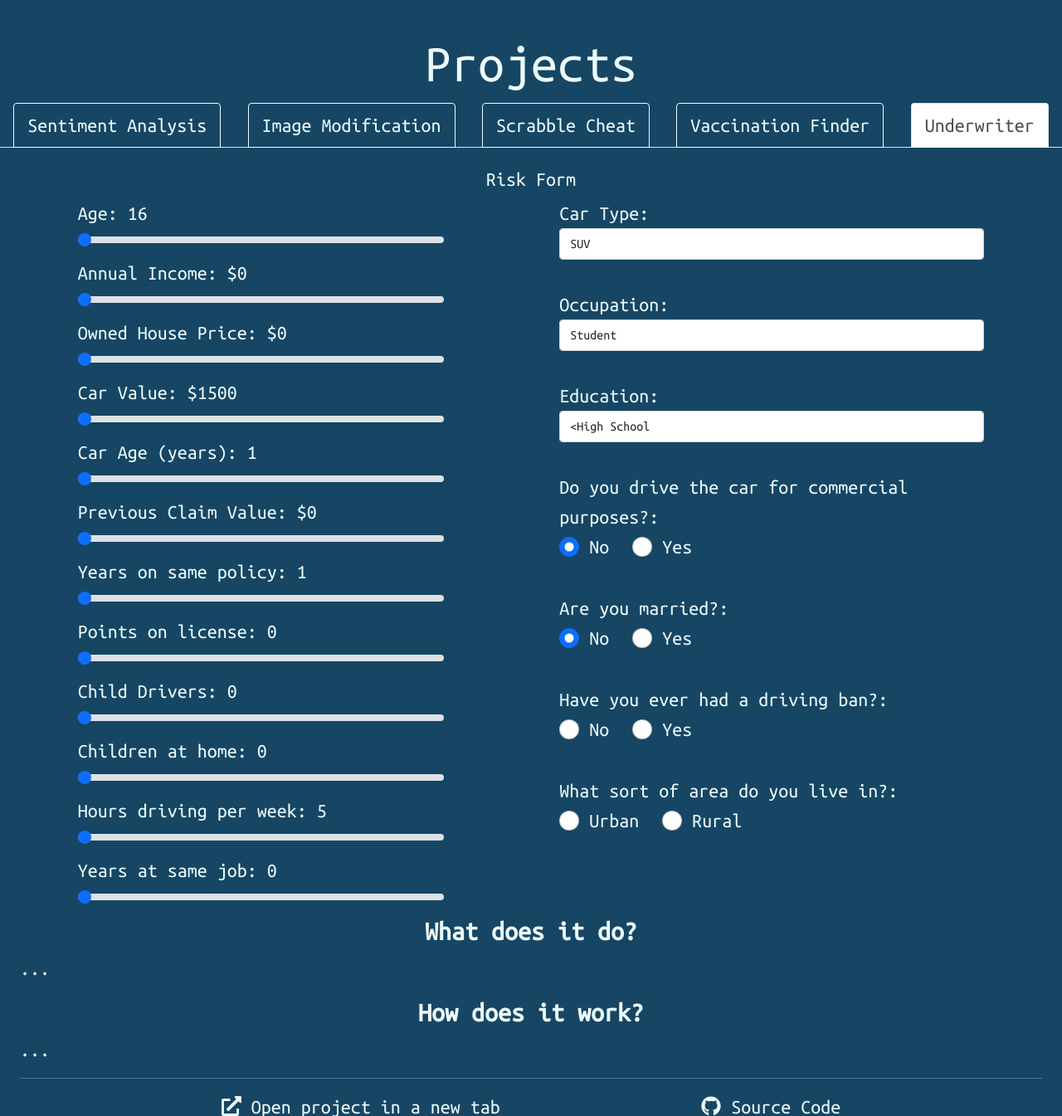
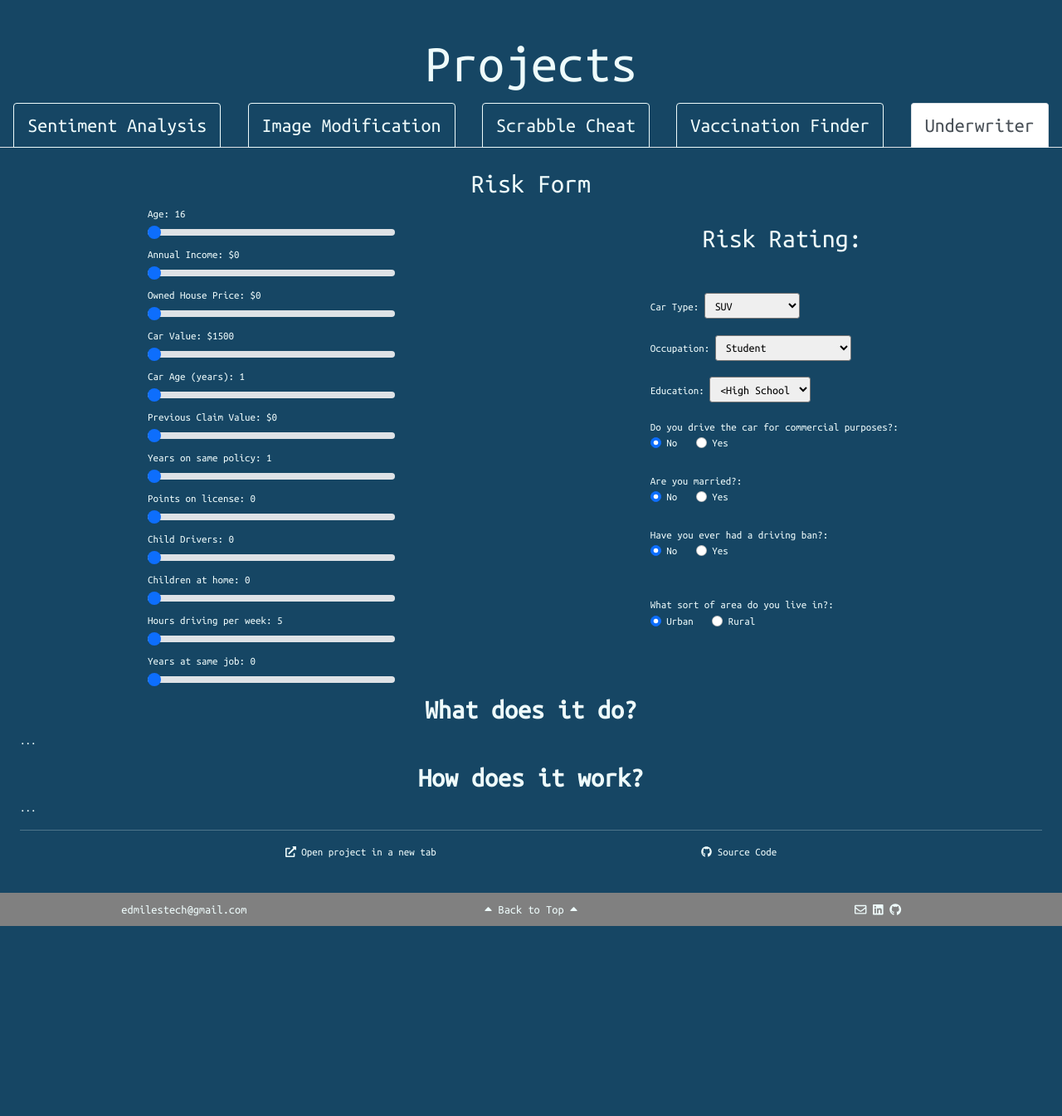
Before and after one commit to ed100miles/FlaskPortfolioSite, a Flask app: template app/templates/index.html in a window 1280 px wide, after a click on "Underwriter". Shown: the part 2303-3648 px from the top of the page at 83% size. After the commit the page ends 3419 px from the top, so only its background shows below. Run offline with Flask 2, Linux system fonts and the light colour scheme; the template is opened without the code that fills it, so the values that code supplies are empty; parts of the project's set-up code (start-up, migrations or seed data) failed here and were passed over; some web fonts are replaced.

Commit message:
uw touch events, styling changes.

```diff
--- a/app/static/css/style.css
+++ b/app/static/css/style.css
@@ -517,4 +517,24 @@ body h4 {
   width: 80vw;
   border-radius: 5px;
 }
+
+.uw-div {
+  font-size: small;
+}
+
+.uw-div h2 {
+  text-align: center;
+}
+
+.uw-div label {
+  font-size: small;
+}
+
+.uw-div #risk_form {
+  display: -webkit-box;
+  display: -ms-flexbox;
+  display: flex;
+  -ms-flex-pack: distribute;
+      justify-content: space-around;
+}
 /*# sourceMappingURL=style.css.map */
--- a/app/static/css/style.scss
+++ b/app/static/css/style.scss
@@ -402,3 +402,19 @@ $square-hover-bg: rgb(72, 100, 44);
     width: 80vw;
     border-radius: 5px;
 }
+
+// Underwriter:
+
+.uw-div{
+    font-size: small;
+    h2{
+        text-align: center;
+    }
+    label{
+        font-size: small;
+    }
+    #risk_form{
+        display: flex;
+        justify-content: space-around;
+    }
+}
--- a/app/static/js/app.js
+++ b/app/static/js/app.js
@@ -117,14 +117,11 @@ function get_risk(){
     })
     .then(function(response){
         response.json().then(function(data){
-            console.log(data)
             let risk_value = data[0]
             let redness = data[1]
             let greenness = data[2]
             document.getElementById('risk').innerHTML = risk_value
             document.getElementById('risk').style.color = `rgb(${redness}, ${greenness}, 0)`
-            console.log(`red: ${redness}`)
-            console.log(`green: ${greenness}`)
         })
     })
 }
--- a/app/templates/index.html
+++ b/app/templates/index.html
@@ -517,84 +517,92 @@
 
 
             <div class="tab-pane fade project-pane" id="nav-underw" role="tabpanel" aria-labelledby="nav-underw-tab">
-
-                <h4>Risk Form</h4>
-                <div id='risk'></div>
-                <div id='risk_form' style="display: flex; justify-content: space-around;">
+                <div class="uw-div">
+                    <h2>Risk Form</h2>
+                    <div id='risk_form'>
                         <div class="sliders" style="max-width: 40vw;">
                             <div class="form-group">
                                 <span>Age: <span id='age_val'>16</span></span>
-                            <input type='range' class='form-range' min='16' value="16" max='81' step='1' id='age_input'
-                                onmousemove="update_label(this)" data-label_id='age_val' data-label_max='81+'>
+                                <input type='range' class='form-range' min='16' value="16" max='81' step='1'
+                                    id='age_input' onmousemove='update_label(this)' onclick='update_label(this)' ontouchend='update_label(this)' ontouchmove='update_label(this)'
+                                    data-label_id='age_val' data-label_max='81+'>
                             </div>
                             <div class="form-group">
                                 <span>Annual Income: $<span id='income_val'>0</span></span>
                                 <input type='range' class='form-range' min='0' value="0" max='370000' step='1000'
-                                id='income_input' onmousemove="update_label(this)" data-label_id='income_val'
-                                data-label_max="370000+">
+                                    id='income_input' onmousemove='update_label(this)' onclick='update_label(this)' ontouchend='update_label(this)' ontouchmove='update_label(this)'
+                                    data-label_id='income_val' data-label_max="370000+">
                             </div>
                             <div class="form-group">
                                 <span>Owned House Price: $<span id='house_val'>0</span></span>
                                 <input type='range' class='form-range' min='0' value="0" max='885000' step='1000'
-                                id='house_input' onmousemove="update_label(this)" data-label_id='house_val'
-                                data-label_max="885000+">
+                                    id='house_input' onmousemove='update_label(this)' onclick='update_label(this)' ontouchend='update_label(this)' ontouchmove='update_label(this)'
+                                    data-label_id='house_val' data-label_max="885000+">
                             </div>
                             <div class="form-group">
                                 <span>Car Value: $<span id='car_val'>1500</span></span>
                                 <input type='range' class='form-range' min='1500' value="1500" max='68000' step='500'
-                                id='car_input' onmousemove="update_label(this)" data-label_id='car_val'
-                                data-label_max="68000+">
+                                    id='car_input' onmousemove='update_label(this)' onclick='update_label(this)' ontouchend='update_label(this)' ontouchmove='update_label(this)'
+                                    data-label_id='car_val' data-label_max="68000+">
                             </div>
                             <div class="form-group">
                                 <span>Car Age (years): <span id='car_age_val'>1</span></span>
                                 <input type='range' class='form-range' min='1' value="1" max='28' step='1'
-                                id='car_age_input' onmousemove="update_label(this)" data-label_id='car_age_val'
-                                data-label_max="28+">
+                                    id='car_age_input' onmousemove='update_label(this)' onclick='update_label(this)' ontouchend='update_label(this)' ontouchmove='update_label(this)'
+                                    data-label_id='car_age_val' data-label_max="28+">
                             </div>
                             <div class="form-group">
                                 <span>Previous Claim Value: $<span id='prev_clm_val'>0</span></span>
                                 <input type='range' class='form-range' min='0' value="0" max='57000' step='100'
-                                id='prev_clm_input' onmousemove="update_label(this)" data-label_id='prev_clm_val'
+                                    id='prev_clm_input' onmousemove='update_label(this)' onclick='update_label(this)' ontouchend='update_label(this)' ontouchmove='update_label(this)'
+                                    ontouchmove='update_label(this)' data-label_id='prev_clm_val'
                                     data-label_max="57000+">
                             </div>
                             <div class="form-group">
                                 <span>Years on same policy: <span id='tif_val'>1</span></span>
-                            <input type='range' class='form-range' min='1' value="1" max='25' step='1' id='tif_input'
-                                onmousemove="update_label(this)" data-label_id='tif_val' data-label_max="25+">
+                                <input type='range' class='form-range' min='1' value="1" max='25' step='1'
+                                    id='tif_input' onmousemove='update_label(this)' onclick='update_label(this)' ontouchend='update_label(this)' ontouchmove='update_label(this)' data-label_id='tif_val'
+                                    ontouchmove='update_label(this)' data-label_max="25+">
                             </div>
                             <div class="form-group">
                                 <span>Points on license: <span id='pts_val'>0</span></span>
-                            <input type='range' class='form-range' min='0' value="0" max='13' step='1' id='pts_input'
-                                onmousemove="update_label(this)" data-label_id='pts_val' data-label_max="13+">
+                                <input type='range' class='form-range' min='0' value="0" max='13' step='1'
+                                    id='pts_input' onmousemove='update_label(this)' onclick='update_label(this)' ontouchend='update_label(this)' ontouchmove='update_label(this)'
+                                    data-label_id='pts_val' data-label_max="13+">
                             </div>
                             <div class="form-group">
                                 <span>Child Drivers: <span id='kidsdriv_val'>0</span></span>
                                 <input type='range' class='form-range' min='0' value="0" max='4' step='1'
-                                id='kidsdriv_input' onmousemove="update_label(this)" data-label_id='kidsdriv_val'
-                                data-label_max="4+">
+                                    id='kidsdriv_input' onmousemove='update_label(this)' onclick='update_label(this)' ontouchend='update_label(this)' ontouchmove='update_label(this)' data-label_id='kidsdriv_val' data-label_max="4+">
                             </div>
                             <div class="form-group">
                                 <span>Children at home: <span id='child_at_home_val'>0</span></span>
                                 <input type='range' class='form-range' min='0' value="0" max='5' step='1'
-                                id='child_at_home_input' onmousemove="update_label(this)"
-                                data-label_id='child_at_home_val' data-label_max="5+">
+                                    id='child_at_home_input' onmousemove='update_label(this)' onclick='update_label(this)' ontouchend='update_label(this)' ontouchmove='update_label(this)' data-label_id='child_at_home_val'
+                                    data-label_max="5+">
                             </div>
                             <div class="form-group">
                                 <span>Hours driving per week: <span id='travtime_val'>5</span></span>
                                 <input type='range' class='form-range' min='5' value="5" max='75' step='1'
-                                id='travtime_input' onmousemove="update_label(this)" data-label_id='travtime_val'
-                                data-label_max="75+">
+                                    id='travtime_input' onmousemove='update_label(this)' onclick='update_label(this)' ontouchend='update_label(this)' ontouchmove='update_label(this)' data-label_id='travtime_val' data-label_max="75+">
                             </div>
                             <div class="form-group">
                                 <span>Years at same job: <span id='yoj_val'>0</span></span>
-                            <input type='range' class='form-range' min='0' value="0" max='23' step='1' id='yoj_input'
-                                onmousemove="update_label(this)" data-label_id='yoj_val' data-label_max="23+">
+                                <input type='range' class='form-range' min='0' value="0" max='23' step='1'
+                                    id='yoj_input' onmousemove='update_label(this)' onclick='update_label(this)' ontouchend='update_label(this)' ontouchmove='update_label(this)'
+                                    data-label_id='yoj_val' data-label_max="23+">
                             </div>
                         </div>
-                    <div class='non-sliders' style="max-width: 40vw" onmousemove="update_label(null)">
-                        <div class="form-group">
+
+                        <div class='non-sliders' style="max-width: 40vw" onclick="update_label(null)">
+                            <br>
+                            <div>
+                                <h2>Risk Rating: <span id='risk'></span></h2>
+                            </div>
+                            <br><br>
+                            <div class="form-group" onchange="update_label(null)">
                                 <label for="car_type_input">Car Type:</label>
-                            <select class="form-control" id="car_type_input">
+                                <select class="form-control-sm" id="car_type_input">
                                     <option value='z_SUV'>SUV</option>
                                     <option>Sports Car</option>
                                     <option>Van</option>
@@ -604,9 +612,9 @@
                                 </select>
                             </div>
                             <br>
-                        <div class="form-group">
+                            <div class="form-group" onchange="update_label(null)">
                                 <label for="occupation_input">Occupation:</label>
-                            <select class="form-control" id="occupation_input">
+                                <select class="form-control-sm" id="occupation_input">
                                     <option>Student</option>
                                     <option value="z_Blue Collar">Blue Collar</option>
                                     <option>Professional</option>
@@ -621,9 +629,9 @@
 
                             <br>
 
-                        <div class="form-group">
+                            <div class="form-group" onchange="update_label(null)">
                                 <label for="education_input">Education:</label>
-                            <select class="form-control" id="education_input">
+                                <select class="form-control-sm" id="education_input">
                                     <option>&ltHigh School</option>
                                     <option value="z_High School">High School</option>
                                     <option>Bachelors</option>
@@ -634,7 +642,7 @@
 
                             <br>
 
-                        <div class='form-group'>
+                            <div class='form-group' onchange="update_label(null)">
                                 <label>Do you drive the car for commercial purposes?: &emsp;</label>
                                 <br>
                                 <div class="form-check form-check-inline">
@@ -649,44 +657,48 @@
                                 </div>
                             </div>
                             <br>
-                        <div class="form-group">
+                            <div class="form-group" onchange="update_label(null)">
                                 <label>Are you married?: &emsp;</label>
                                 <br>
                                 <div class="form-check form-check-inline">
-                                <input class="form-check-input" type="radio" name="married-radio" id="married_no_radio"
-                                    value="no" checked>
+                                    <input class="form-check-input" type="radio" name="married-radio"
+                                        id="married_no_radio" value="no" checked>
                                     <label class="form-check-label" for="married_no_radio">No</label>
                                 </div>
                                 <div class="form-check form-check-inline">
-                                <input class="form-check-input" type="radio" name="married-radio" id="married_yes_radio"
-                                    value="yes">
+                                    <input class="form-check-input" type="radio" name="married-radio"
+                                        id="married_yes_radio" value="yes">
                                     <label class="form-check-label" for="married_yes_radio">Yes</label>
                                 </div>
                             </div>
                             <br>
+                            <div class="form-group" onchange="update_label(null)">
                                 <label>Have you ever had a driving ban?: &emsp;</label><br>
                                 <div class="form-check form-check-inline">
-                            <input class="form-check-input" type="radio" name="revoked-radio" id="revoked_no_radio"
-                                value="no">
+                                    <input class="form-check-input" type="radio" name="revoked-radio"
+                                        id="revoked_no_radio" value="No" checked>
                                     <label class="form-check-label" for="revoked_no_radio">No</label>
                                 </div>
                                 <div class="form-check form-check-inline">
-                            <input class="form-check-input" type="radio" name="revoked-radio" id="revoked_yes_radio"
-                                value="yes">
+                                    <input class="form-check-input" type="radio" name="revoked-radio"
+                                        id="revoked_yes_radio" value="Yes">
                                     <label class="form-check-label" for="revoked_yes_radio">Yes</label>
                                 </div>
+                            </div>
                             <br><br>
+                            <div class="form-group" onchange="update_label(null)">
                                 <label>What sort of area do you live in?: &emsp;</label>
                                 <br>
                                 <div class="form-check form-check-inline">
-                            <input class="form-check-input" type="radio" name="inlineRadioOptions" id="urban_radio"
-                                value="no">
+                                    <input class="form-check-input" type="radio" name="inlineRadioOptions"
+                                        id="urban_radio" value="no" checked>
                                     <label class="form-check-label" for="urban_radio">Urban</label>
                                 </div>
                                 <div class="form-check form-check-inline">
-                            <input class="form-check-input" type="radio" name="inlineRadioOptions" id="rural_radio"
-                                value="yes">
+                                    <input class="form-check-input" type="radio" name="inlineRadioOptions"
+                                        id="rural_radio" value="yes">
                                     <label class="form-check-label" for="rural_radio">Rural</label>
+                                </div>
                             </div>
                         </div>
                     </div>
@@ -705,6 +717,7 @@
                             <i class="fab fa-github"></i>
                             Source Code
                         </a>
+                    </div>
                 </div>
             </div>
 
```
Also changed, not shown: app/views.py (+18 -59 lines), 1 other file. Lines whose indentation alone changed are shown as unchanged.
